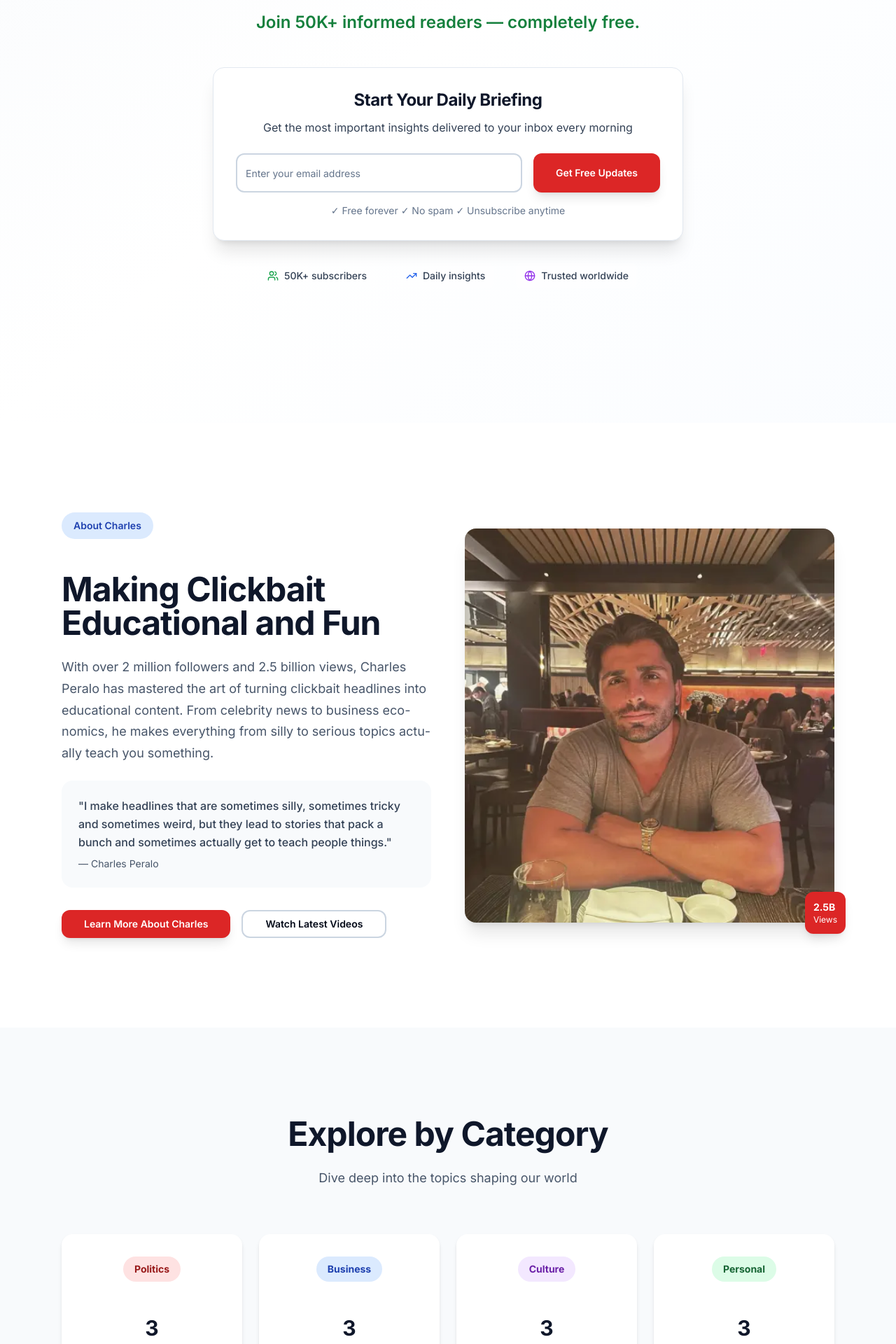
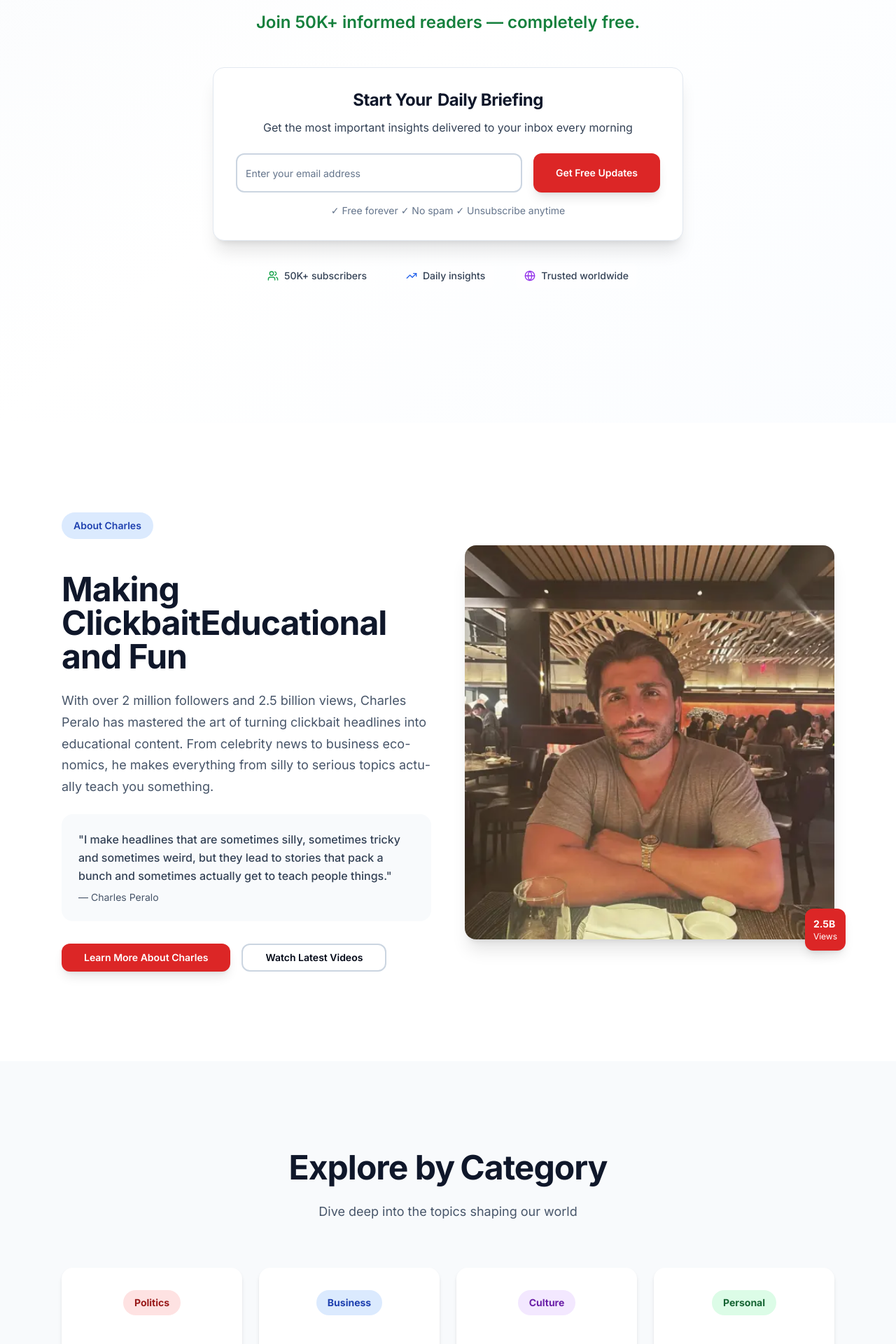
Before and after one commit to ZachBrownEP/charles-peralo, a Next.js app: page / in a window 1280 px wide. Shown: the part 620-2540 px from the top of the page at 70% size. Built offline with nearby package versions, Linux system fonts and the light colour scheme.

Commit message:
Header Fixes

```diff
--- a/app/about/page.tsx
+++ b/app/about/page.tsx
@@ -47,8 +47,9 @@ export default function AboutPage() {
           <div className="grid lg:grid-cols-2 gap-12 items-center">
             <div>
               <Badge className="mb-4 bg-blue-100 text-blue-800">About Charles</Badge>
-              <h1 className="text-5xl font-bold text-gray-900 dark:text-white mb-6">
-                Making Clickbait Educational
+              <h1 className="text-3xl sm:text-4xl md:text-5xl font-bold text-gray-900 dark:text-white mb-6 leading-tight">
+                Making Clickbait<br className="sm:hidden" />
+                <span className="sm:ml-2">Educational</span>
               </h1>
               <p className="text-xl text-gray-600 dark:text-slate-300 mb-8">
                 Charles Peralo has built one of the most engaging content audiences online, with over 2 million
--- a/app/page.tsx
+++ b/app/page.tsx
@@ -32,7 +32,7 @@ export default function HomePage() {
               <div className="w-2 h-2 bg-red-500 rounded-full animate-pulse"></div>
               2M+ Followers • 2.5B Views
             </div>
-            <h1 className="text-display text-5xl sm:text-6xl md:text-7xl lg:text-8xl text-slate-900 dark:text-white mb-8 animate-slide-up">
+            <h1 className="text-display text-4xl sm:text-5xl md:text-6xl lg:text-7xl xl:text-8xl text-slate-900 dark:text-white mb-8 animate-slide-up leading-tight">
               Daily Insights That{" "}
               <span className="bg-gradient-to-r from-red-600 to-red-500 bg-clip-text text-transparent">
                 Actually Matter
@@ -46,7 +46,10 @@ export default function HomePage() {
             {/* Newsletter Signup Form */}
             <div className="bg-white dark:bg-slate-800 rounded-2xl p-8 shadow-strong border border-slate-200 dark:border-slate-700 max-w-2xl mx-auto backdrop-blur-sm mb-8 hover-lift">
               <div className="text-center mb-6">
-                <h3 className="text-heading text-2xl text-slate-900 dark:text-white mb-3">Start Your Daily Briefing</h3>
+                <h3 className="text-heading text-2xl text-slate-900 dark:text-white mb-3 leading-tight">
+              Start Your<br className="sm:hidden" />
+              <span className="sm:ml-2">Daily Briefing</span>
+            </h3>
                 <p className="text-body text-base text-slate-600 dark:text-slate-300">
                   Get the most important insights delivered to your inbox every morning
                 </p>
@@ -78,8 +81,9 @@ export default function HomePage() {
           <div className="grid lg:grid-cols-2 gap-12 items-center">
             <div className="order-2 lg:order-1 content-spacing">
               <Badge className="mb-6 bg-blue-100 text-blue-800 px-4 py-2 text-sm font-semibold">About Charles</Badge>
-              <h2 className="text-heading text-4xl sm:text-5xl text-slate-900 dark:text-white mb-6">
-                Making Clickbait Educational and Fun
+              <h2 className="text-heading text-3xl sm:text-4xl md:text-5xl text-slate-900 dark:text-white mb-6 leading-tight">
+                Making Clickbait<br className="sm:hidden" />
+                <span className="sm:ml-0">Educational and Fun</span>
               </h2>
               <p className="text-body-large text-slate-600 dark:text-slate-300 mb-6">
                 With over 2 million followers and 2.5 billion views, Charles Peralo has mastered the art of turning clickbait headlines into educational content. From celebrity news to business economics, he makes everything from silly to serious topics actually teach you something.
@@ -130,7 +134,7 @@ export default function HomePage() {
       <section className="section-padding bg-slate-50 dark:bg-slate-800 overflow-hidden">
         <div className="max-w-6xl mx-auto px-4 sm:px-6">
           <div className="text-center mb-16">
-            <h2 className="text-heading text-4xl sm:text-5xl text-slate-900 dark:text-white mb-6">Explore by Category</h2>
+            <h2 className="text-heading text-4xl sm:text-5xl text-slate-900 dark:text-white mb-6 leading-tight">Explore by<br className="sm:hidden" /><span className="sm:ml-2">Category</span></h2>
             <p className="text-body-large text-slate-600 dark:text-slate-300">Dive deep into the topics shaping our world</p>
           </div>
 
@@ -161,7 +165,7 @@ export default function HomePage() {
       <section className="section-padding bg-white dark:bg-slate-900 overflow-hidden">
         <div className="max-w-6xl mx-auto px-4 sm:px-6">
           <div className="text-center mb-16">
-            <h2 className="text-heading text-4xl sm:text-5xl text-slate-900 dark:text-white mb-6">Must-Read Articles</h2>
+            <h2 className="text-heading text-4xl sm:text-5xl text-slate-900 dark:text-white mb-6 leading-tight">Must-Read<br className="sm:hidden" /><span className="sm:ml-2">Articles</span></h2>
             <p className="text-body-large text-slate-600 dark:text-slate-300">The stories everyone's talking about, analyzed and explained</p>
           </div>
 
@@ -254,7 +258,7 @@ export default function HomePage() {
       <section className="section-padding bg-slate-50 dark:bg-slate-800 overflow-hidden">
         <div className="max-w-4xl mx-auto px-4 sm:px-6">
           <div className="text-center mb-16">
-            <h2 className="text-heading text-4xl sm:text-5xl text-slate-900 dark:text-white mb-6">Latest Video</h2>
+            <h2 className="text-heading text-4xl sm:text-5xl text-slate-900 dark:text-white mb-6 leading-tight">Latest<br className="sm:hidden" /><span className="sm:ml-2">Video</span></h2>
             <p className="text-body-large text-slate-600 dark:text-slate-300">Watch Charles break down today's biggest story</p>
           </div>
 
@@ -272,8 +276,8 @@ export default function HomePage() {
             </div>
             <div className="text-center mt-8">
               <Badge className="mb-4 bg-red-100 text-red-800 text-sm px-3 py-2 font-semibold">Latest on YouTube</Badge>
-              <h3 className="text-heading text-2xl sm:text-3xl text-slate-900 dark:text-white mb-4">
-                Why Everyone's Talking About This Political Scandal
+              <h3 className="text-heading text-2xl sm:text-3xl text-slate-900 dark:text-white mb-4 leading-tight">
+                Why Everyone's Talking About<br className="sm:hidden" /><span className="sm:ml-2">This Political Scandal</span>
               </h3>
               <p className="text-body-large text-slate-600 dark:text-slate-300 mb-8 max-w-2xl mx-auto">
                 Breaking down the latest political controversy and what it really means for the upcoming election.
@@ -300,7 +304,7 @@ export default function HomePage() {
       <section className="section-padding bg-white dark:bg-slate-900 overflow-hidden">
         <div className="max-w-6xl mx-auto px-4 sm:px-6">
           <div className="text-center mb-16">
-            <h2 className="text-heading text-4xl sm:text-5xl text-slate-900 dark:text-white mb-6">Test Your Knowledge</h2>
+            <h2 className="text-heading text-4xl sm:text-5xl text-slate-900 dark:text-white mb-6 leading-tight">Test Your<br className="sm:hidden" /><span className="sm:ml-2">Knowledge</span></h2>
             <p className="text-body-large text-slate-600 dark:text-slate-300">
               Challenge yourself with interactive quizzes on current events
             </p>
@@ -382,8 +386,8 @@ export default function HomePage() {
       <section className="section-padding bg-gradient-to-br from-red-600 to-red-700 overflow-hidden">
         <div className="max-w-4xl mx-auto px-4 sm:px-6 text-center">
           <div className="bg-white/10 backdrop-blur-sm rounded-3xl p-12 border border-white/20">
-            <h2 className="text-display text-4xl sm:text-5xl text-white mb-6">
-              Don't Miss Tomorrow's Insights
+            <h2 className="text-display text-4xl sm:text-5xl text-white mb-6 leading-tight">
+              Don't Miss<br className="sm:hidden" /><span className="sm:ml-2">Tomorrow's Insights</span>
             </h2>
             <p className="text-body-large text-red-100 mb-8">
               Join 50,000+ readers who rely on Charles Peralo's daily newsletter for the analysis that matters
--- a/app/subscribe/page.tsx
+++ b/app/subscribe/page.tsx
@@ -116,12 +116,12 @@ export default function SubscribePage() {
               <Gift className="w-3 sm:w-4 h-3 sm:h-4" />
               100% Free Forever
             </div>
-            <h1 className="text-4xl sm:text-5xl md:text-6xl font-bold text-slate-900 dark:text-white mb-4 sm:mb-6 leading-tight">
+            <h1 className="text-3xl sm:text-4xl md:text-5xl lg:text-6xl font-bold text-slate-900 dark:text-white mb-4 sm:mb-6 leading-tight">
               Get{" "}
               <span className="bg-gradient-to-r from-green-600 to-green-500 bg-clip-text text-transparent">
                 Free Access
-              </span>{" "}
-              to Everything
+              </span><br className="sm:hidden" />
+              <span className="sm:ml-2">to Everything</span>
             </h1>
             <p className="text-lg sm:text-xl text-slate-600 dark:text-slate-300 mb-8 sm:mb-10 max-w-3xl mx-auto leading-relaxed px-2">
               Join thousands of readers who get daily political insights, cultural analysis, and behind-the-scenes
```
